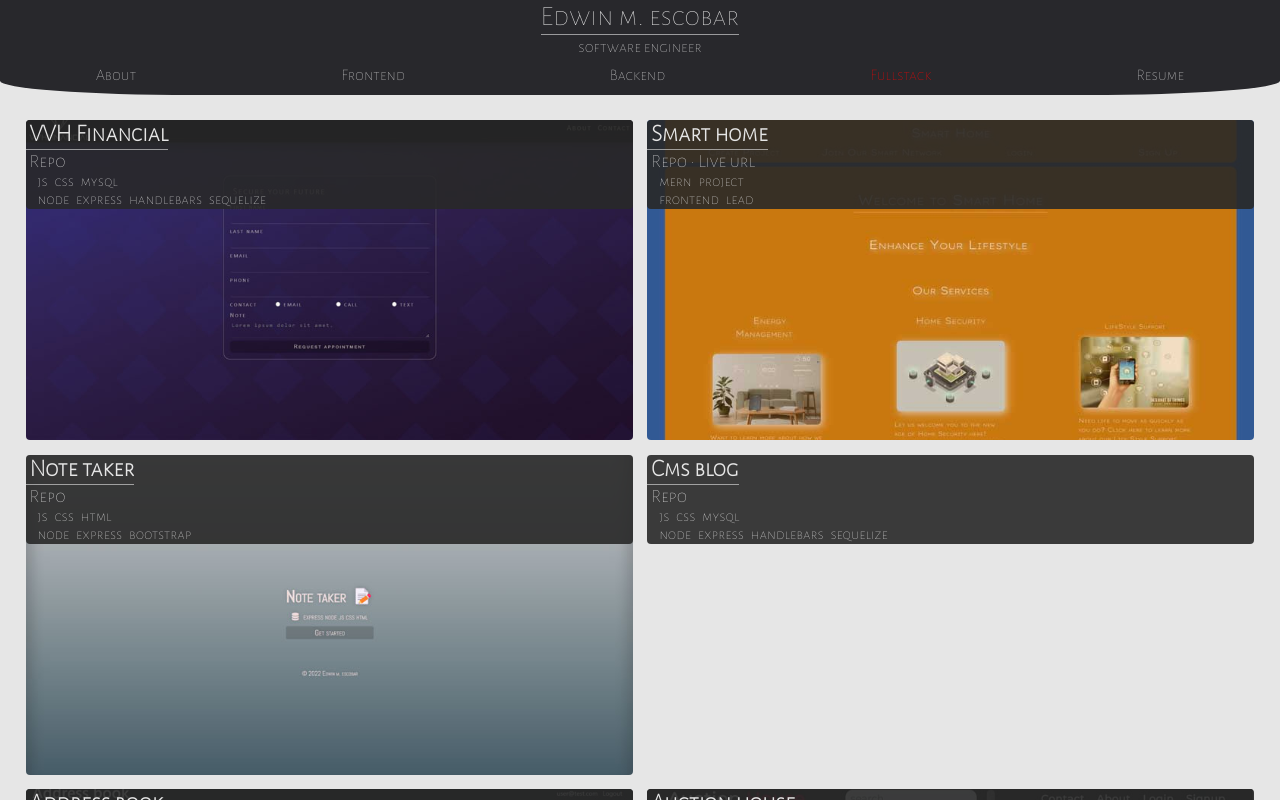
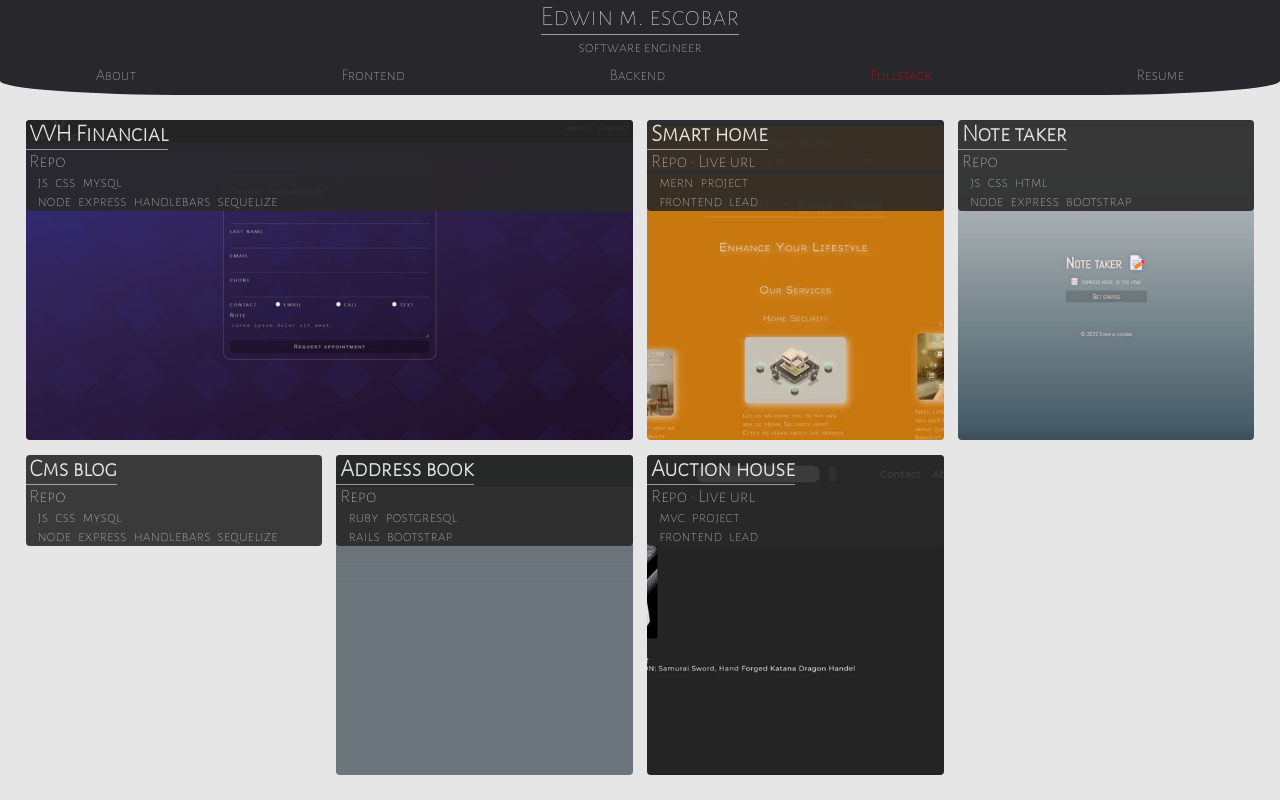
Before and after one commit to escowin/portfolio, a React (Create React App) app: page / in a window 1280 px wide. Both pictures are taken after a click on the item "Fullstack". Shown: the top 800 px of the page. Built offline with nearby package versions, Linux system fonts and the light colour scheme; a web font is replaced by a local one.

Commit message:
about & portfolio | responsive styles & pseudonotes

```diff
--- a/src/components/About/index.css
+++ b/src/components/About/index.css
@@ -37,3 +37,30 @@
         width: 25vw;
     }
 }
+
+@media screen and (min-width: 1024px) {
+    * {
+        /* outline: 1px dotted blue; */
+    }
+
+    #about {
+        gap: 1rem .5rem;
+    }
+
+    #profile-pic-wrapper {
+        grid-row: span 2;
+    }
+
+    #profile-pic {
+        width: 15vw;
+    }
+
+    #bio {
+        grid-column: span 1;
+    }
+
+    #profile-text h2 {
+        margin-top: 1rem;
+        width: 30vw;
+    }
+}
--- a/src/components/About/index.js
+++ b/src/components/About/index.js
@@ -6,7 +6,7 @@ import Contact from "../Contact";
 function About() {
   return (
     <section className="section" id="about">
-      <article>
+      <article id="profile-pic-wrapper">
         <img src={profilePic} id="profile-pic" alt="profile pic" />
       </article>
       <article id="profile-text">
@@ -16,15 +16,14 @@ function About() {
 
       <article id="bio">
         <p>
-          I'm a MERN stack developer. I utilize my fine arts background & web
-          dev knowledgeto create aesthetically responsive applications.
+          MERN stack developer with a fine arts background. I like coding
+          responsively aesthetic apps.
         </p>
 
         <p>
-          As a recent graduate, I am eager to pursue new opportunities for
-          career development and growth. With that in mind, I am
-          actively seeking immediate employment here in Austin,
-          TX.
+          Eager to pursue new opportunities for professional growth and
+          development. With that in mind, I am actively seeking immediate
+          employment here in Austin, TX.
         </p>
 
         <p>Take a look at my portfolio to evaluate my skillset.</p>
--- a/src/components/Contact/index.css
+++ b/src/components/Contact/index.css
@@ -7,10 +7,8 @@
 }
 
 .icon {
-    /* font-size: 1.25rem; */
     width: fit-content;
     display: flex;
-    /* gap: .25rem; */
 }
 
 .icon svg {
@@ -18,3 +16,11 @@
     font-size: 1.25rem;
 
 }
+
+@media screen and (min-width: 1024px) {
+    #contact-links {
+        flex-direction: row;
+        justify-content: flex-start;
+        gap: 1rem;
+    }
+}
--- a/src/components/Portfolio/index.css
+++ b/src/components/Portfolio/index.css
@@ -1,4 +1,4 @@
-.portfolio-wrapper {
+.portfolio {
     display: grid;
     grid-template-columns: 1fr 1fr;
     gap: .9rem;
@@ -44,50 +44,20 @@
 .project-details p {
     padding: 0 .75rem;
     word-spacing: .25rem;
-    font-size: .95rem;
 }
-/* display.tablet */
+
 @media screen and (min-width: 768px) {
-    .left-btn {
-        border-bottom-left-radius: 1rem;
+    .portfolio {
+        grid-template-columns: repeat(3, 1fr);
     }
 
-    .right-btn {
-        border-bottom-right-radius: 1rem;
-    }
-
-    /* component.Projects */
-    .projects-grid {
-        grid-template-columns: repeat(2, auto);
+    .highlight {
+        grid-column: span 2;
     }
 }
 
 @media screen and (min-width: 1024px) {
-
-    /* component.Projects */
-    .project-screenshot {
-        border-radius: 2rem;
-    }
-
-    .project-title {
-        font-size: 1.25rem;
-        display: flex;
-        justify-content: space-between;
-        align-items: center;
-    }
-
-    .project-title,
-    .app-code,
-    .app-description {
-        padding: 0 2vw;
-    }
-
-    .project-urls {
-        font-size: 1.125rem;
-        text-align: end;
-    }
-
-    .app-description {
-        font-family: 'Raleway', sans-serif;
+    .portfolio {
+        grid-template-columns: repeat(4, 1fr);
     }
 }
--- a/src/components/Portfolio/index.js
+++ b/src/components/Portfolio/index.js
@@ -2,6 +2,7 @@ import "./index.css";
 import "./portfolio.css";
 
 function Portfolio({ selectedPortfolio }) {
+  // projects are either frontend, backend, or fullstack apps.
   const portfolioData = {
     Frontend: [
       {
@@ -19,7 +20,7 @@ function Portfolio({ selectedPortfolio }) {
         id: "css-portfolio",
         repo: "https://github.com/escowin/professional-portfolio",
         liveUrl: "https://escowin.github.io/professional-portfolio",
-        languages: "html css js",
+        languages: "js css html",
         dialects: "",
         highlight: false,
         collaboration: false,
@@ -29,7 +30,7 @@ function Portfolio({ selectedPortfolio }) {
         id: "password-generator",
         repo: "https://github.com/escowin/password-generator",
         liveUrl: "https://escowin.github.io/password-generator/",
-        languages: "html css js",
+        languages: "js css html",
         dialects: "",
         highlight: false,
         collaboration: false,
@@ -39,7 +40,7 @@ function Portfolio({ selectedPortfolio }) {
         id: "coding-quiz",
         repo: "https://github.com/escowin/coding-quiz",
         liveUrl: "https://escowin.github.io/coding-quiz/",
-        languages: "html css js",
+        languages: "js css html",
         dialects: "",
         highlight: false,
         collaboration: false,
@@ -49,7 +50,7 @@ function Portfolio({ selectedPortfolio }) {
         id: "weather-dashboard",
         repo: "https://github.com/escowin/weather-dashboard",
         liveUrl: "https://escowin.github.io/weather-dashboard/",
-        languages: "html css js api",
+        languages: "js css html api",
         dialects: "jquery moment",
         highlight: false,
         collaboration: false,
@@ -59,7 +60,7 @@ function Portfolio({ selectedPortfolio }) {
         id: "day-planner",
         repo: "https://github.com/escowin/day-planner",
         liveUrl: "https://escowin.github.io/day-planner/",
-        languages: "html css js",
+        languages: "js css html",
         dialects: "bootstrap jquery moment",
         highlight: false,
         collaboration: false,
@@ -79,7 +80,7 @@ function Portfolio({ selectedPortfolio }) {
         id: "solar-weather",
         repo: "https://github.com/escowin/solar-weather-app",
         liveUrl: "https://escowin.github.io/solar-weather-app",
-        languages: "html css js api",
+        languages: "js css html api",
         dialects: "jquery moment",
         highlight: false,
         collaboration: false,
@@ -201,33 +202,37 @@ function Portfolio({ selectedPortfolio }) {
     ],
   };
 
+  // the selected portfolio prop determines which portfolio will be randomized into a new array.
   const portfolioDataRandomized = portfolioData[selectedPortfolio].sort(
     () => Math.random() - 0.5
   );
+  // this new randomized array is then split into two arrays.
   const highlightedData = portfolioDataRandomized.filter(
-    (item) => item.highlight === true
+    (project) => project.highlight === true
   );
   const nonHighlightedData = portfolioDataRandomized.filter(
-    (item) => item.highlight !== true
+    (project) => project.highlight !== true
   );
+  // these arrays are then recombined, highlighted projects appear first
   const modifiedPortfolio = [...highlightedData, ...nonHighlightedData];
 
+  // this final array is mapped. each project object's properties are plugged in where needed within the article element. highlighted projects receive the additional 'highlight' class attribute.
   return (
-    <section className="portfolio-wrapper">
+    <section className="portfolio">
       {modifiedPortfolio &&
-        modifiedPortfolio.map((item, index) => (
-          <article key={index} id={item.id} className="project">
+        modifiedPortfolio.map((project, index) => (
+          <article key={index} id={project.id} className={`project ${project.highlight ? 'highlight' : ''}`}>
             <div className="project-details">
-              <h2>{item.name}</h2>
+              <h2>{project.name}</h2>
               <h3 className="project-links">
-                <span onClick={() => window.open(item.repo)}>Repo</span>
-                {item.liveUrl && (
-                  <span onClick={() => window.open(item.liveUrl)}> · Live url
+                <span onClick={() => window.open(project.repo)}>Repo</span>
+                {project.liveUrl && (
+                  <span onClick={() => window.open(project.liveUrl)}> · Live url
                   </span>
                 )}
               </h3>
-              <p>{item.languages}</p>
-              <p>{item.dialects}</p>
+              <p>{project.languages}</p>
+              <p>{project.dialects}</p>
             </div>
           </article>
         ))}
```
